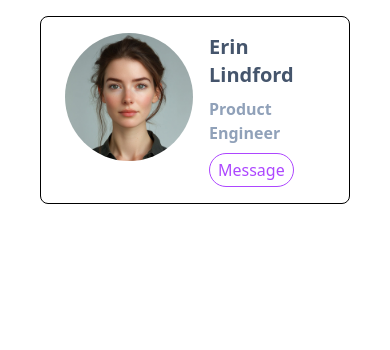
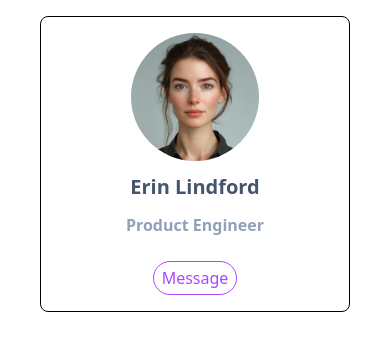
Before and after one commit to seulbinim/learn-tailwind-vite, a website built with Vite: page src/core/04-responsive-design.html in a window 390 px wide. Shown: the part 124-474 px from the top of the page. Built offline with nearby package versions, Linux system fonts and the light colour scheme; a web font is replaced by a local one.

Commit message:
반응형 디자인 - 미디어 쿼리

```diff
--- a/src/core/04-responsive-design.html
+++ b/src/core/04-responsive-design.html
@@ -14,12 +14,17 @@
     <a href="/index.html">메인 페이지 이동</a>
     <br />
     <h1 class="my-5 text-3xl font-bold text-blue-950">반응형 디자인</h1>
-    <div class="min-w-min flex gap-4 border rounded-lg px-6 py-4">
-      <img class="shrink-0 w-32 h-32 rounded-full" src="/src/assets/images/character-01.jpg" alt="" />
-      <div class="flex-1 flex flex-col gap-2 items-start">
+    <!-- 모든 중단점 : 플렉스 컬럼 방향 / 가운데 정렬 / 아이템 여백 12px / 안쪽 여백 상하 16px 좌우 24px-->
+    <!-- 640px 이상 : 플렉스 로우 방향 / 왼쪽 정렬 / 아이템 여백 16px -->
+    <div class="min-w-min border rounded-lg py-4 px-6 flex flex-col gap-3 items-center md:flex-row md:gap-4">
+      <img class="w-32 h-32 rounded-full" src="/src/assets/images/character-01.jpg" alt="" />
+      <!-- 모든 중단점 : 박스 모델을 contents로 지정-->
+      <!-- 640px 이상 : 박스 모델을 flex로 설정하고 컬럼 방향 / 왼쪽 정렬 / 아이템 여백 16px / 교차축 가운데 절렬 / 아이템 크기 확장 -->
+      <div class="contents md:flex md:flex-col md:flex-1 md:gap-3 md:items-start">
         <p class="text-slate-600 text-xl font-bold">Erin Lindford</p>
         <p class="text-slate-400 font-semibold">Product Engineer</p>
-        <button class="mt-auto border px-2 py-1 rounded-3xl text-purple-500" type="button">Message</button>
+        <!-- 모든 중단점 : 위쪽 여백 12ㅔㅌ-->
+        <button class="mt-3 border px-2 py-1 rounded-3xl text-purple-500" type="button">Message</button>
       </div>
     </div>
   </body>
```
